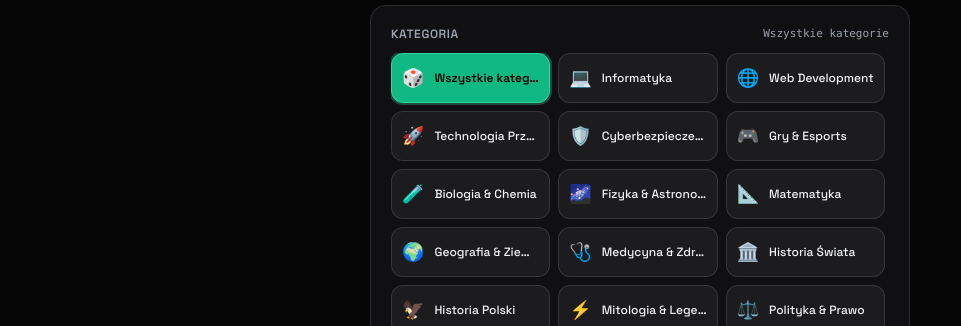
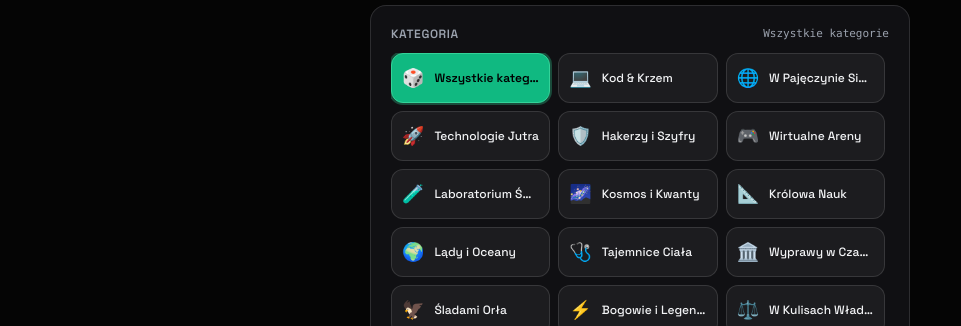
Before and after one commit to adambar88/quiz-game, a React (Vite) app: page / in a window 1280 px wide. Shown: the part 626-952 px from the top of the page, without its empty margins (0-961 px from the left). Built offline with nearby package versions, Linux system fonts and the light colour scheme; no server answers.

Commit message:
style(i18n): update category titles to creative intriguing names in PL and EN

```diff
--- a/src/i18n/translations.ts
+++ b/src/i18n/translations.ts
@@ -48,30 +48,30 @@ export const translations = {
     categoryLabel: 'Kategoria',
     allCategories: 'Wszystkie kategorie',
     categories: {
-      'Computer Science': 'Informatyka',
-      'Web Dev': 'Web Development',
-      'Tech & Future': 'Technologia Przyszłości',
-      'Cybersecurity': 'Cyberbezpieczeństwo',
-      'Gaming & Esports': 'Gry & Esports',
-      'Science': 'Biologia & Chemia',
-      'Physics & Astronomy': 'Fizyka & Astronomia',
-      'Mathematics': 'Matematyka',
-      'Geography & Earth': 'Geografia & Ziemia',
-      'Medicine & Health': 'Medycyna & Zdrowie',
-      'History': 'Historia Świata',
-      'Polish History': 'Historia Polski',
-      'Mythology & Folklore': 'Mitologia & Legendy',
-      'Politics & Civics': 'Polityka & Prawo',
-      'Philosophy & Psychology': 'Filozofia & Psychologia',
-      'Pop Culture': 'Popkultura',
-      'Cinema & Television': 'Film & TV',
-      'Music': 'Muzyka',
-      'Literature & Books': 'Literatura & Książki',
-      'Art & Architecture': 'Sztuka & Architektura',
-      'Sports': 'Sport',
-      'Food & Culinary': 'Kulinaria & Gastronomia',
-      'Business & Finance': 'Biznes & Finanse',
-      'Automotive & Transport': 'Motoryzacja & Transport',
+      'Computer Science': 'Kod & Krzem',
+      'Web Dev': 'W Pajęczynie Sieci',
+      'Tech & Future': 'Technologie Jutra',
+      'Cybersecurity': 'Hakerzy i Szyfry',
+      'Gaming & Esports': 'Wirtualne Areny',
+      'Science': 'Laboratorium Świata',
+      'Physics & Astronomy': 'Kosmos i Kwanty',
+      'Mathematics': 'Królowa Nauk',
+      'Geography & Earth': 'Lądy i Oceany',
+      'Medicine & Health': 'Tajemnice Ciała',
+      'History': 'Wyprawy w Czasie',
+      'Polish History': 'Śladami Orła',
+      'Mythology & Folklore': 'Bogowie i Legendy',
+      'Politics & Civics': 'W Kulisach Władzy',
+      'Philosophy & Psychology': 'Labirynt Umysłu',
+      'Pop Culture': 'Pop-Kultura na Fali',
+      'Cinema & Television': 'W Błysku Reflektorów',
+      'Music': 'Brzmienia i Rytmy',
+      'Literature & Books': 'Między Wierszami',
+      'Art & Architecture': 'Pędzlem i Kamieniem',
+      'Sports': 'Stadiony Świata',
+      'Food & Culinary': 'Smaki i Przepisy',
+      'Business & Finance': 'Wilki i Kapitał',
+      'Automotive & Transport': 'Wysokie Obroty',
     },
 
     difficultyLabel: 'Poziom Trudności',
@@ -228,30 +228,30 @@ export const translations = {
     categoryLabel: 'Category',
     allCategories: 'All Categories',
     categories: {
-      'Computer Science': 'Computer Science',
-      'Web Dev': 'Web Development',
-      'Tech & Future': 'Tech & Future',
-      'Cybersecurity': 'Cybersecurity',
-      'Gaming & Esports': 'Gaming & Esports',
-      'Science': 'Biology & Chemistry',
-      'Physics & Astronomy': 'Physics & Astronomy',
-      'Mathematics': 'Mathematics',
-      'Geography & Earth': 'Geography & Earth',
-      'Medicine & Health': 'Medicine & Health',
-      'History': 'World History',
-      'Polish History': 'Polish History',
-      'Mythology & Folklore': 'Mythology & Folklore',
-      'Politics & Civics': 'Politics & Law',
-      'Philosophy & Psychology': 'Philosophy & Psychology',
-      'Pop Culture': 'Pop Culture',
-      'Cinema & Television': 'Cinema & TV',
-      'Music': 'Music',
-      'Literature & Books': 'Literature & Books',
-      'Art & Architecture': 'Art & Architecture',
-      'Sports': 'Sports',
-      'Food & Culinary': 'Food & Culinary',
-      'Business & Finance': 'Business & Finance',
-      'Automotive & Transport': 'Automotive & Transport',
+      'Computer Science': 'Silicon & Logic',
+      'Web Dev': 'Web Craft & Cloud',
+      'Tech & Future': 'Next-Gen Tech',
+      'Cybersecurity': 'Hackers & Ciphers',
+      'Gaming & Esports': 'Virtual Realms',
+      'Science': 'Secret Science',
+      'Physics & Astronomy': 'Cosmos & Quanta',
+      'Mathematics': 'Number Crunch',
+      'Geography & Earth': 'Planet Earth',
+      'Medicine & Health': 'Human Body & Bio',
+      'History': 'Time Travel',
+      'Polish History': 'Crown & Eagle',
+      'Mythology & Folklore': 'Gods & Myths',
+      'Politics & Civics': 'Power & Politics',
+      'Philosophy & Psychology': 'Mind & Soul',
+      'Pop Culture': 'Trendsetters',
+      'Cinema & Television': 'Silver Screen',
+      'Music': 'Soundwave & Hits',
+      'Literature & Books': 'Between the Lines',
+      'Art & Architecture': 'Masterpieces',
+      'Sports': 'Stadium Fever',
+      'Food & Culinary': 'Culinary Secrets',
+      'Business & Finance': 'Wall Street & Wealth',
+      'Automotive & Transport': 'High Octane',
     },
 
     difficultyLabel: 'Difficulty Level',
```
Also changed, not shown: 1 other file (tests, documents, lock files or other folders).
